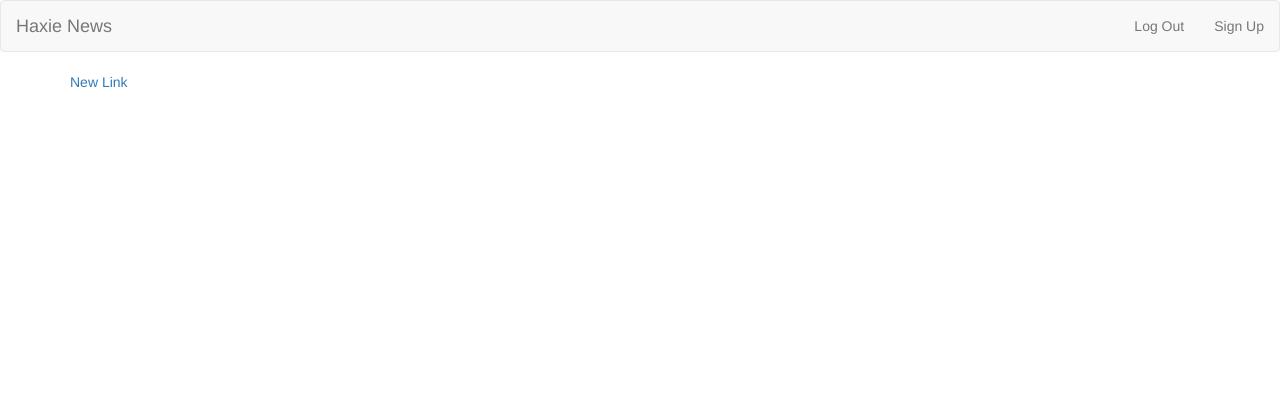
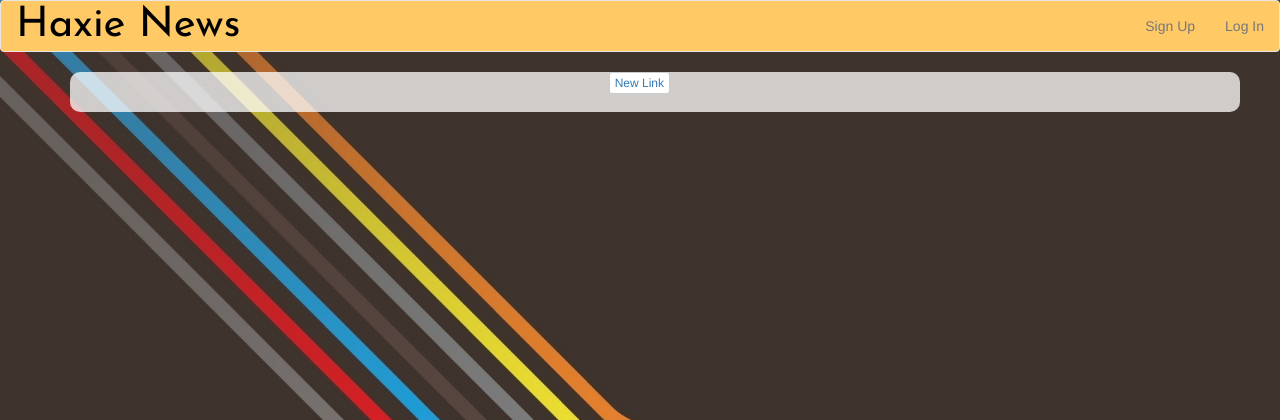
Before and after one commit to JasonRodriguez1/Hacker_News, a Rails app: page / in a window 1280 px wide. Shown: the top 420 px of the page. Run offline with Rails 7, Linux system fonts and the light colour scheme; data that the repository does not hold is empty; style sheets or scripts are compiled from the project's sources; some libraries are stand-ins or nearby versions.

Commit message:
CSS styles added

```diff
--- /dev/null
+++ b/app/assets/stylesheets/styles.css
@@ -0,0 +1,27 @@
+@import url(http://fonts.googleapis.com/css?family=Josefin+Sans);
+body
+{
+background: url(image6.jpg);
+background-size: 150%;
+background-repeat:no-repeat;
+}
+
+#title {
+  font-family: 'Josefin Sans', sans-serif;
+  font-size: 3em;
+  color: black;
+}
+
+#top {
+  background-color: #FFC966;
+}
+
+#content {
+  background-color:rgba(255,255,255,0.75);
+  padding-right: 50%;
+  border-radius: 10px;
+}
+
+.stories {
+
+}
--- a/app/models/vote.rb
+++ b/app/models/vote.rb
@@ -4,10 +4,4 @@ class Vote < ActiveRecord::Base
 
   validates_uniqueness_of :user_id, scope: :link_id
 
- # def calculate_score
- #    minutes_since_link = (Time.now - self.created_at.to_time) / 60
- #    percent_of_day = (200 - minutes_since_link) / 200
- #    self.calc_score = 1 * percent_of_day
-
- # end
 end
--- a/app/views/layouts/application.html.erb
+++ b/app/views/layouts/application.html.erb
@@ -6,7 +6,7 @@
   <%= javascript_include_tag "application", "data-turbolinks-track" => true %>
   <%= csrf_meta_tags %>
 </head>
-<nav class="navbar navbar-default" role="navigation">
+<nav class="navbar navbar-default" id="top" role="navigation">
   <!-- Brand and toggle get grouped for better mobile display -->
   <div class="navbar-header">
     <button type="button" class="navbar-toggle" data-toggle="collapse" data-target=".navbar-ex1-collapse">
@@ -15,22 +15,26 @@
       <span class="icon-bar"></span>
       <span class="icon-bar"></span>
     </button>
-    <a class="navbar-brand" href="/">Haxie News</a>
+    <a class="navbar-brand" id="title" href="/">Haxie News</a>
   </div>
 
   <!-- Collect the nav links, forms, and other content for toggling -->
   <div class="collapse navbar-collapse navbar-ex1-collapse">
 
+   <!--  <ul class="nav navbar-nav navbar-right">
+      <li><a href="/sign%20up">Sign Up</a></li>
+    </ul> -->
+    <% if current_user %>
+    <ul class="nav navbar-nav navbar-right">
+      <li><a href="logout">Log Out</a></li>
+    </ul>
+    <% else %>
+      <ul class="nav navbar-nav navbar-right">
+        <li><a href="login">Log In</a></li>
+      </ul>
     <ul class="nav navbar-nav navbar-right">
       <li><a href="/sign%20up">Sign Up</a></li>
     </ul>
-    <ul class="nav navbar-nav navbar-right">
-      <li><a href="logout">Log Out</a></li>
-    </ul>
-    <% if current_user %>
-      <ul class="nav navbar-nav navbar-right">
-        <li><a href="login">Log In</a></li>
-      </ul>
     <% end %>
   </div><!-- /.navbar-collapse -->
 </nav>
--- a/app/views/links/index.html.erb
+++ b/app/views/links/index.html.erb
@@ -1,12 +1,15 @@
+
 <% if current_user %>
-<p style="float:right;"> Logged in as: <%= current_user.name %> </p>
+<p style="float:right; padding-right: 10px;"> Logged in as: <%= current_user.name %> </p>
 <% end %>
-<table>
+<div class="container" id="content">
+  <button class="btn btn-default btn-xs" style="float:right"><%= link_to "New Link", new_link_path %></button><br><br>
+<table >
   <thead>
     <tr>
     </tr>
   </thead>
-  <tbody>
+  <tbody class="stories">
     <% @links.sort_by_votes.each do |link| %>
           <%= form_for link.votes.new do |f| %>
                    <%= f.hidden_field :link_id %>
@@ -14,13 +17,14 @@
                    <% end %>
           <%= "#{link.votes.count} votes " %>
           <%= link_to link.description, link.url %>
-          <small><%= "(#{link.url})" %></small>
-          <button class="btn btn-default btn-mini">
+          <small><%= "(#{link.url})" %></small><br>
+          <button class="btn btn-default btn-xs">
             <%= link_to "Delete", link, :method => :delete, :data => { :confirm  => "are you sure about that?" } %>
           </button>
-          <button class="btn btn-default btn-mini">
+          <button class="btn btn-default btn-xs">
             <%= link_to "Comment", link_path(link)%>
           </button><hr/>
       <% end %>
 </tbody>
-<%= link_to "New Link", new_link_path %>
+
+</div>
--- a/app/views/links/new.html.erb
+++ b/app/views/links/new.html.erb
@@ -1,3 +1,5 @@
+<div class="container" id="content">
+
 <% if @link.errors.any? %>
   <h3>Please correct these problems:</h3>
     <ul>
@@ -15,3 +17,4 @@
   <%= f.text_field :url %><br><br>
   <%= f.submit %>
 <% end %>
+</div>
--- a/app/views/links/show.html.erb
+++ b/app/views/links/show.html.erb
@@ -4,6 +4,7 @@
 <h6 class="row">
   <%= @link.url.gsub(/(http:\/\/ *)()/, "") %>
 </h6>
+<div class="container" id="content">
 
 <p>
   <%= form_for Comment.new do |f| %>
@@ -19,3 +20,4 @@
     <%= render "layouts/comments", :comment => comment %>
   <% end %>
 </ul>
+</div>
--- a/app/views/sessions/new.html.erb
+++ b/app/views/sessions/new.html.erb
@@ -1,3 +1,5 @@
+<div class="container" id="content">
+
 <h1>Log In</h1>
 
 <%= form_tag sessions_path do %>
@@ -11,3 +13,4 @@
   </div>
   <div class"actions"><%= submit_tag "Log In" %></div>
 <% end %>
+</div>
--- a/app/views/users/new.html.erb
+++ b/app/views/users/new.html.erb
@@ -1,3 +1,5 @@
+<div class="container" id="content">
+
 <% if @user.errors.any? %>
   <h3>Please correct these problems:</h3>
     <ul>
@@ -25,3 +27,5 @@
     </table>
     <%= f.submit 'sign up'%>
   <% end %>
+
+</div>
```
Also changed, not shown: app/assets/stylesheets/application.css (+17 -0 lines), app/controllers/votes_controller.rb (+0 -26 lines), app/models/comment.rb (+0 -7 lines), app/assets/images/image1.png (added), app/assets/images/image2.jpg (added), app/assets/images/image3.jpg (added), app/assets/images/image4.jpg (added), app/assets/images/image6.jpg (added), 1 other file.
